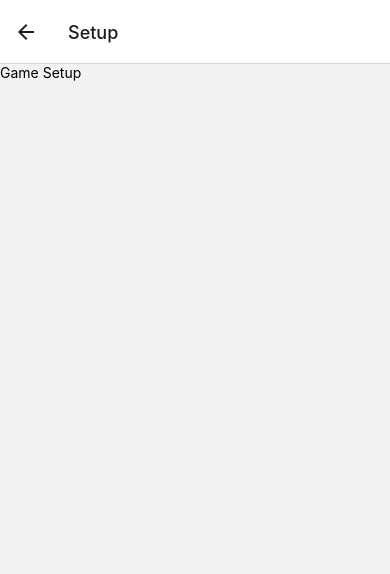
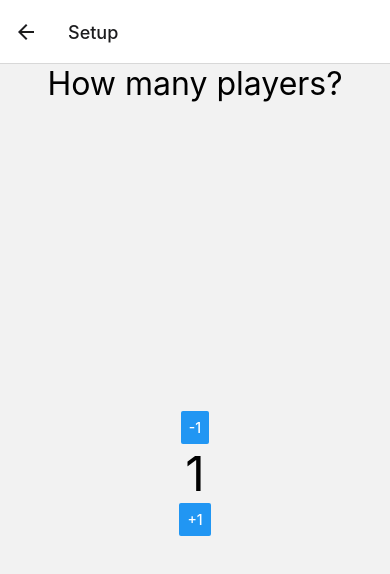
Before and after one commit to lanceturbes/board-game-tracker-mobile, a React Native app: screen / in a window 390 px wide. Both pictures are taken after a click on the button "START NEW GAME". Shown: the top 574 px of the page. Built offline with nearby package versions, Linux system fonts and the light colour scheme.

Commit message:
feat: add player counter to game setup screen

```diff
--- a/src/screens/GameSetupScreen.js
+++ b/src/screens/GameSetupScreen.js
@@ -1,16 +1,69 @@
-import { StyleSheet, Text, View } from "react-native";
-import React from "react";
+import { StyleSheet, Text, View, Button } from "react-native";
+import React, { useState } from "react";
 
 export default function GameSetupScreen() {
+  const [playerCount, setPlayerCount] = useState(1);
+
+  const handlePlayerCount = (operation) => {
+    switch (operation) {
+      case "add":
+        setPlayerCount(playerCount + 1);
+        break;
+      case "subtract":
+        // Prevent going below 1
+        if (playerCount - 1 > 0) {
+          setPlayerCount(playerCount - 1);
+        }
+        break;
+      default:
+        console.error(
+          "Invalid operation inputted to 'handlePlayerCount' method in game setup screen.",
+        );
+        break;
+    }
+  };
+
   return (
-    <View>
-      <Text style={styles.textGeneral}>Game Setup</Text>
+    <View style={styles.viewContainerScreen}>
+      <Text style={styles.textGeneral}>How many players?</Text>
+
+      <View style={styles.viewContainerCounter}>
+        <Button
+          style={styles.buttonCounter}
+          title="-1"
+          onPress={() => handlePlayerCount("subtract")}
+        />
+        <Text style={styles.textCounter}>{playerCount}</Text>
+        <Button
+          style={styles.buttonCounter}
+          title="+1"
+          onPress={() => handlePlayerCount("add")}
+        />
+      </View>
     </View>
   );
 }
 
 const styles = StyleSheet.create({
+  viewContainerScreen: {
+    flex: 1,
+    alignItems: "center",
+  },
+  viewContainerCounter: {
+    flex: 1,
+    alignItems: "center",
+    justifyContent: "center",
+    textAlign: "center",
+  },
   textGeneral: {
     color: "black",
+    fontSize: 32,
+  },
+  textCounter: {
+    fontSize: 48,
+  },
+  buttonCounter: {
+    height: 64,
+    width: 64,
   },
 });
```
